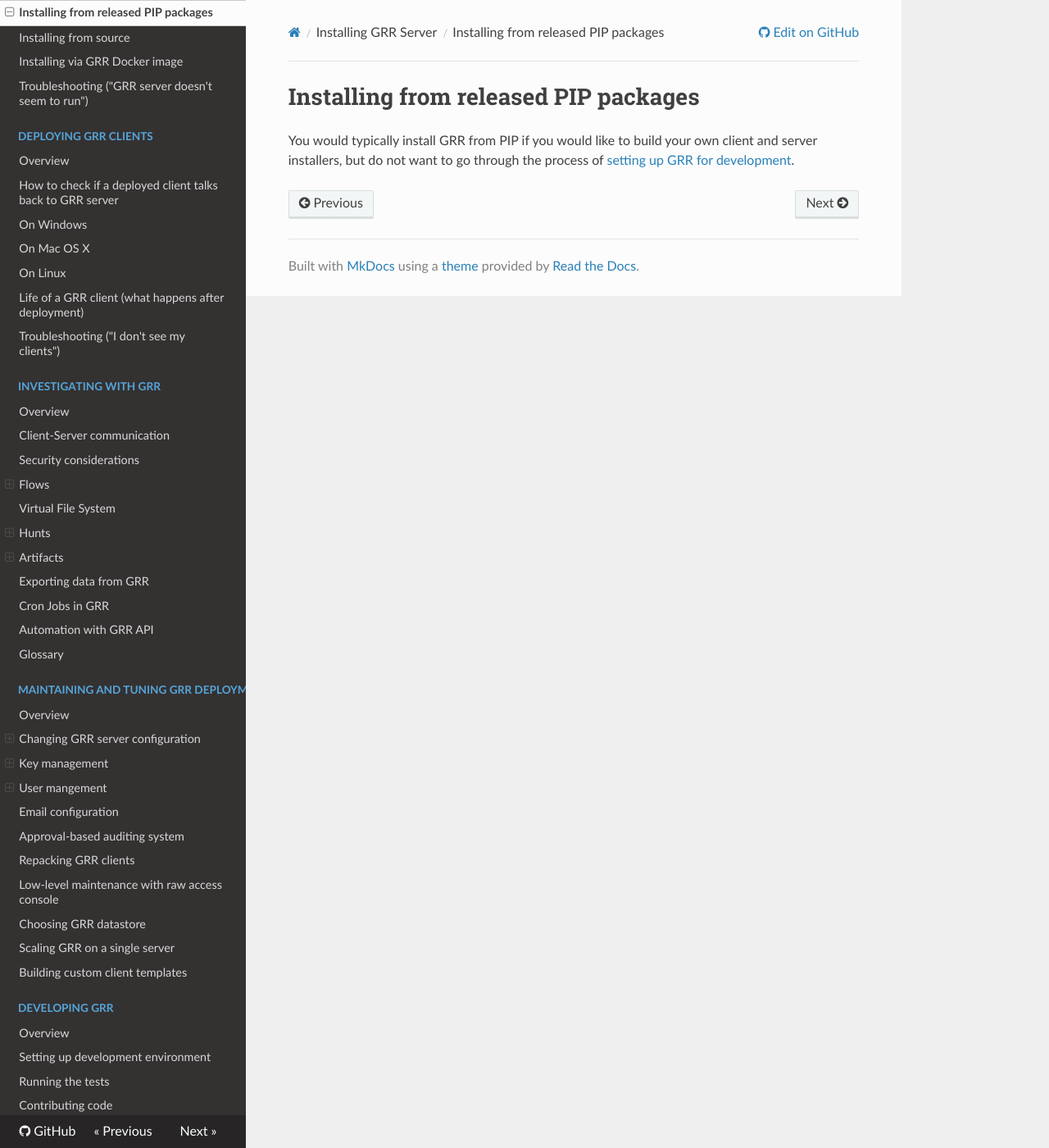
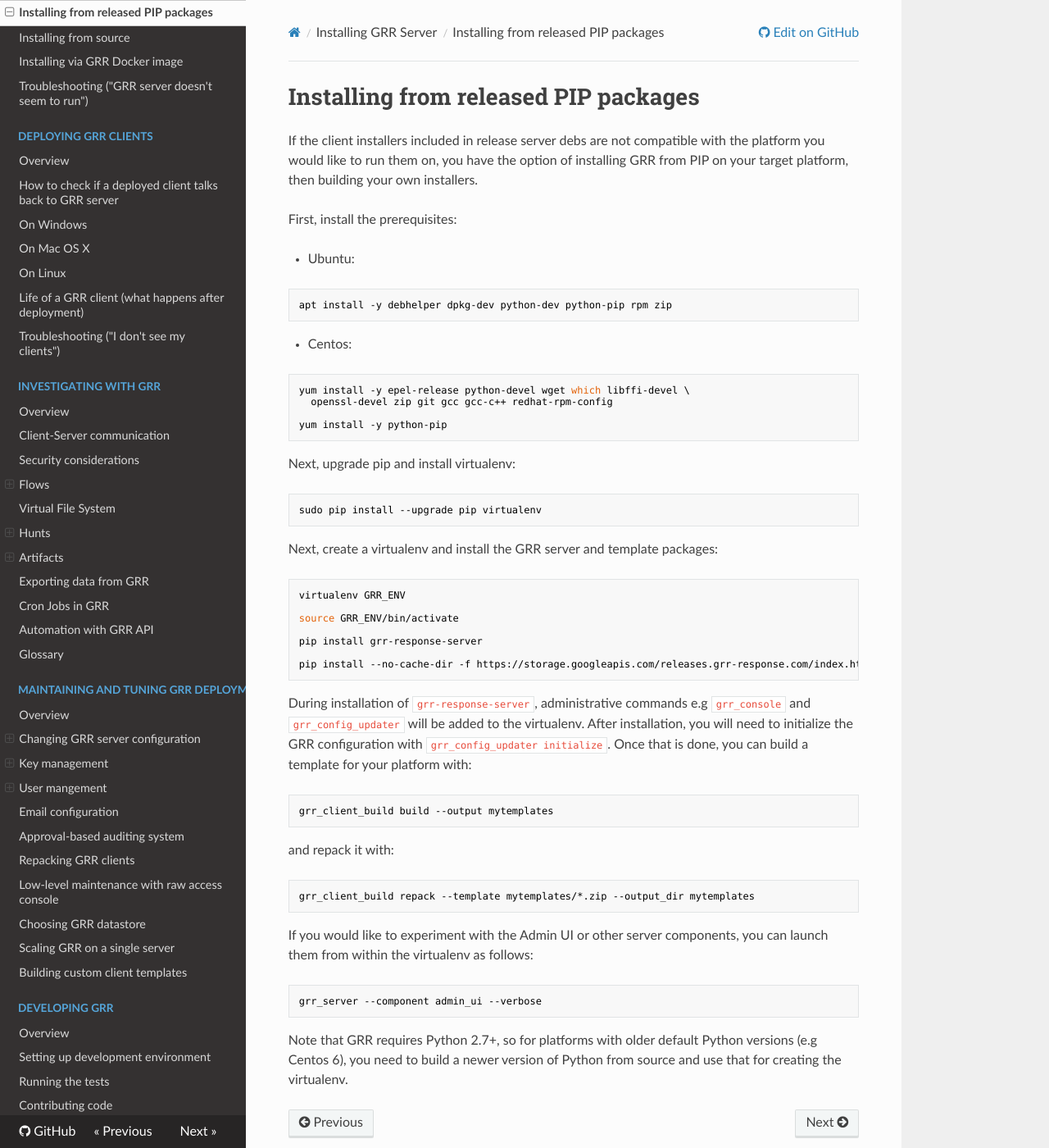
Before and after one commit to google/grr-doc, an MkDocs documentation site: the page built from docs/installing-grr-server/from-released-pip.md, in a window 1280 px wide and 1400 px high. Shown: the whole window at 82% size. Built offline with MkDocs 1.6.1, drawn with Linux system fonts in a browser that asks for light colours; nearby versions of some CDN libraries; old or Windows-style settings are respelled for this version of MkDocs.

Commit message:
Document installing from PIP.

````diff
--- a/docs/installing-grr-server/from-released-pip.md
+++ b/docs/installing-grr-server/from-released-pip.md
@@ -1,5 +1,68 @@
 # Installing from released PIP packages
 
-You would typically install GRR from PIP if you would like to build your own
-client and server installers, but do not want to go through the
-process of [setting up GRR for development](from-source).
+If the client installers included in release server debs are not
+compatible with the platform you would like to run them on,
+you have the option of installing GRR from PIP on your target platform, then
+building your own installers.
+
+First, install the prerequisites:
+
+* Ubuntu:
+
+```bash
+apt install -y debhelper dpkg-dev python-dev python-pip rpm zip
+```
+
+* Centos:
+
+```bash
+yum install -y epel-release python-devel wget which libffi-devel \
+  openssl-devel zip git gcc gcc-c++ redhat-rpm-config
+
+yum install -y python-pip
+```
+
+Next, upgrade pip and install virtualenv:
+
+```bash
+sudo pip install --upgrade pip virtualenv
+```
+
+Next, create a virtualenv and install the GRR server and template packages:
+
+```bash
+virtualenv GRR_ENV
+
+source GRR_ENV/bin/activate
+
+pip install grr-response-server
+
+pip install --no-cache-dir -f https://storage.googleapis.com/releases.grr-response.com/index.html grr-response-templates
+```
+
+During installation of `grr-response-server`, administrative commands e.g
+`grr_console` and `grr_config_updater` will be added to the virtualenv. After
+installation, you will need to initialize the GRR configuration with
+`grr_config_updater initialize`. Once that is done, you can build a template
+for your platform with:
+
+```bash
+grr_client_build build --output mytemplates
+```
+
+and repack it with:
+
+```bash
+grr_client_build repack --template mytemplates/*.zip --output_dir mytemplates
+```
+
+If you would like to experiment with the Admin UI or other server components,
+you can launch them from within the virtualenv as follows:
+
+```bash
+grr_server --component admin_ui --verbose
+```
+
+Note that GRR requires Python 2.7+, so for platforms with older default Python
+versions (e.g Centos 6), you need to build a newer version of Python from source
+and use that for creating the virtualenv.
````
